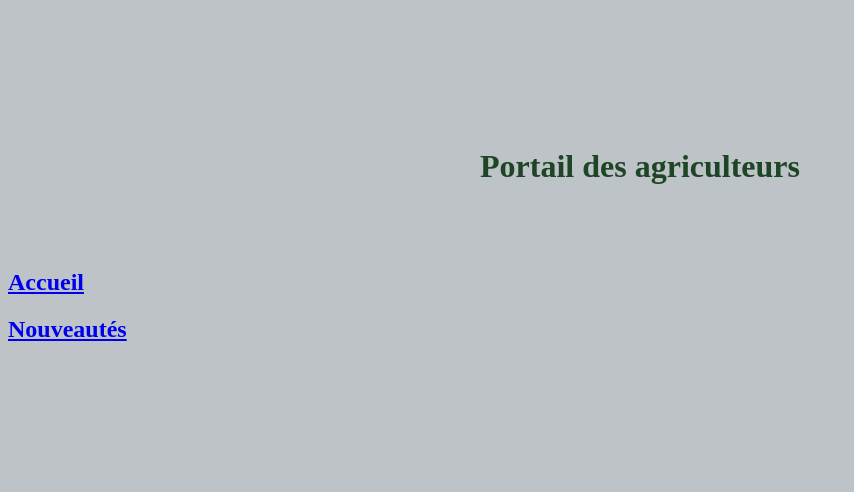
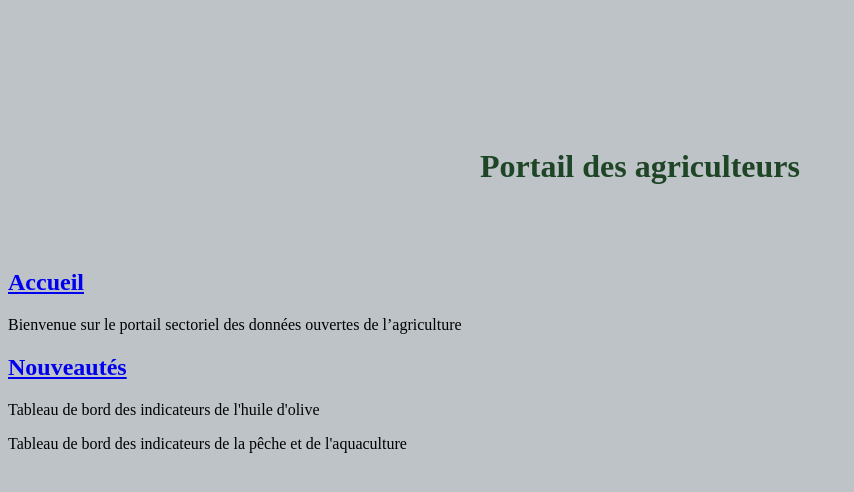
Before and after one commit to HelaBaccay/DevopstoolsH, a plain HTML site: page index2.html in a window 1280 px wide. Shown: the whole page, without its empty margins (0-854 px from the left). Drawn offline with Linux system fonts and the light colour scheme.

Commit message:
Nouvelle introduction

```diff
--- a/index2.html
+++ b/index2.html
@@ -18,6 +18,9 @@
       Portail des agriculteurs
     </h1>
     <a href="accueil.html"><h2>Accueil</h2></a>
+	<p>Bienvenue sur le portail sectoriel des données ouvertes de l’agriculture</p>
     <a href="news.html"><h2>Nouveautés</h2></a>
+	<p>Tableau de bord des indicateurs de l'huile d'olive</p>
+	<p>Tableau de bord des indicateurs de la pêche et de l'aquaculture</p>
   </body>
 </html>
```
